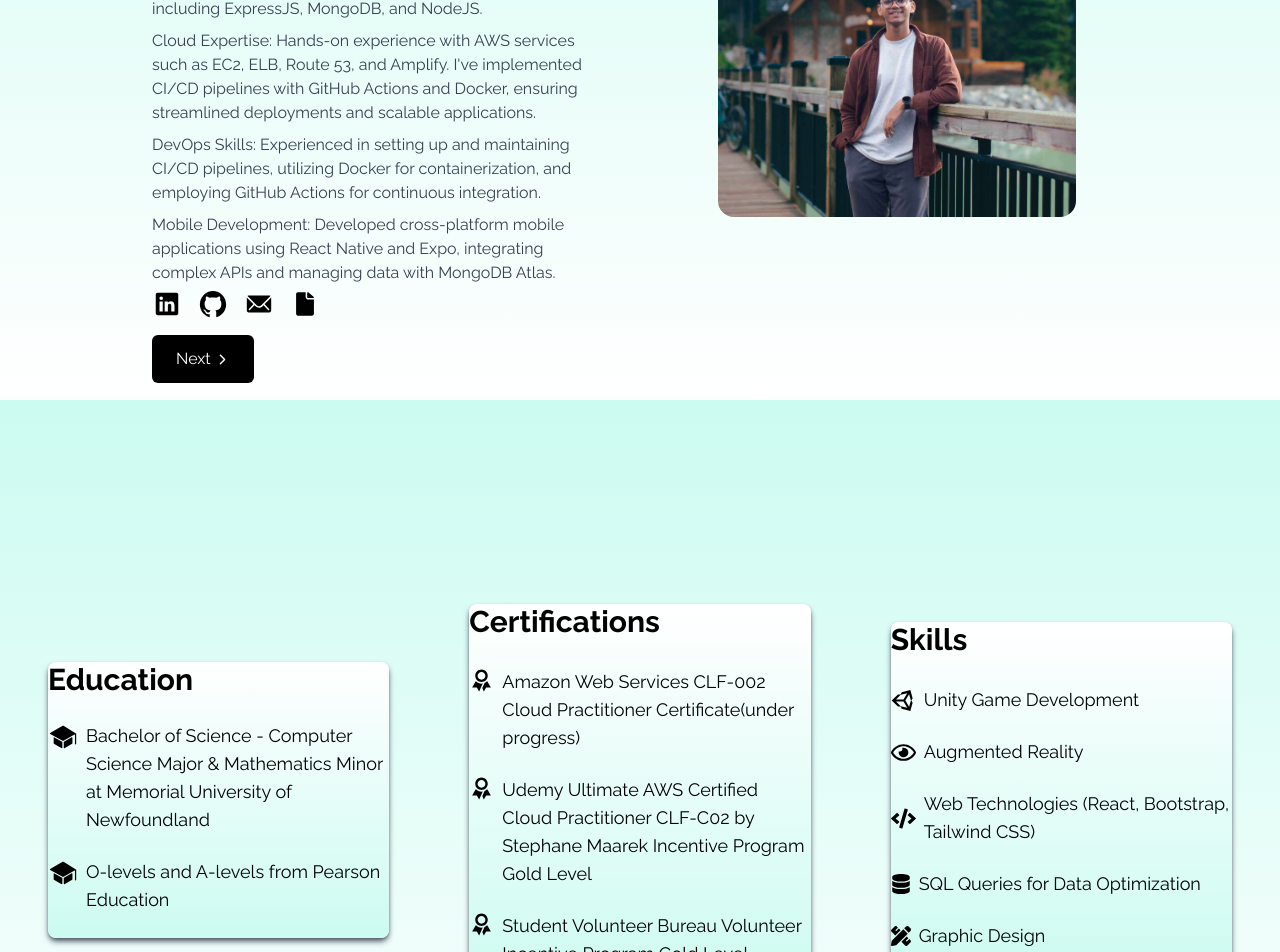
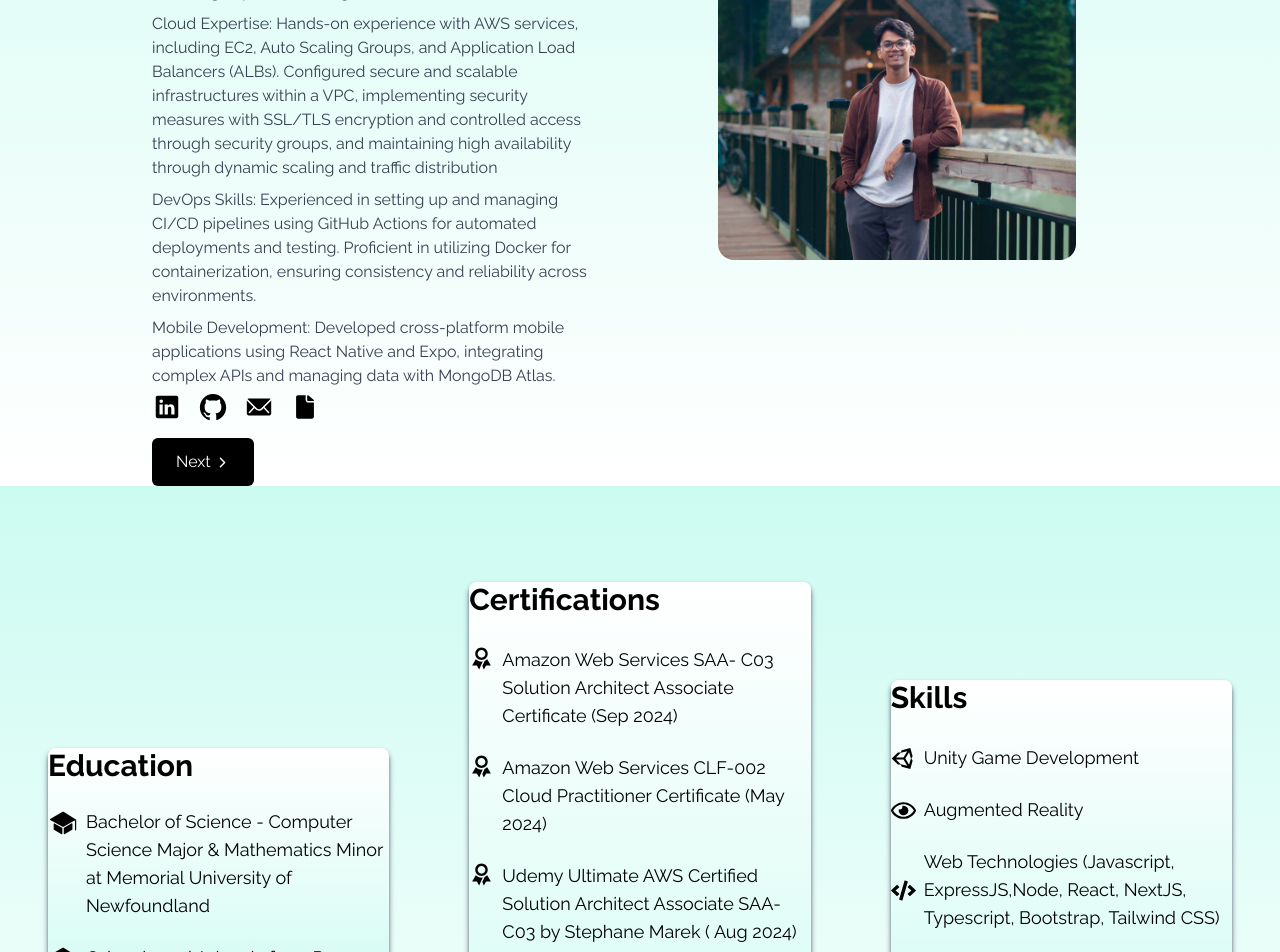
Before and after one commit to Irfanul383/portfolio_website, a React (Create React App) app: page / in a window 1280 px wide. Shown: the part 480-1432 px from the top of the page. Built offline with nearby package versions, Linux system fonts and the light colour scheme.

Commit message:
Updated contents

```diff
--- a/src/components/About.jsx
+++ b/src/components/About.jsx
@@ -36,15 +36,18 @@ const About = () => {
             ExpressJS, MongoDB, and NodeJS.
           </p>
           <p className="text-gray-700 py-1 max-w-md">
-            Cloud Expertise: Hands-on experience with AWS services such as EC2,
-            ELB, Route 53, and Amplify. I've implemented CI/CD pipelines with
-            GitHub Actions and Docker, ensuring streamlined deployments and
-            scalable applications.
+            Cloud Expertise: Hands-on experience with AWS services, including
+            EC2, Auto Scaling Groups, and Application Load Balancers (ALBs).
+            Configured secure and scalable infrastructures within a VPC,
+            implementing security measures with SSL/TLS encryption and
+            controlled access through security groups, and maintaining high
+            availability through dynamic scaling and traffic distribution
           </p>
           <p className="text-gray-700 py-1 max-w-md">
-            DevOps Skills: Experienced in setting up and maintaining CI/CD
-            pipelines, utilizing Docker for containerization, and employing
-            GitHub Actions for continuous integration.
+            DevOps Skills: Experienced in setting up and managing CI/CD
+            pipelines using GitHub Actions for automated deployments and
+            testing. Proficient in utilizing Docker for containerization,
+            ensuring consistency and reliability across environments.
           </p>
           <p className="text-gray-700 py-1 max-w-md">
             Mobile Development: Developed cross-platform mobile applications
--- a/src/components/Experience.jsx
+++ b/src/components/Experience.jsx
@@ -20,10 +20,10 @@ const Experience = () => {
               NextJS app using JavaScript and TypeScript within an Agile team. I
               employed the Bootstrap framework for front-end styling and used
               React components for modular, dynamic user interfaces. The app
-              featured secure JWT and OAuth user authentication using the MERN
-              stack and was hosted on AWS Amplify with a CI/CD pipeline for
-              streamlined deployment. I also created comprehensive codebase
-              documentation to facilitate onboarding for new developers.
+              featured secure OAuth user authentication with ExpressJS and was
+              hosted on AWS Amplify with a CI/CD pipeline for streamlined
+              deployment. I also created comprehensive codebase documentation to
+              facilitate onboarding for new developers.
             </p>
           </div>
           <div>
--- a/src/components/Projects.jsx
+++ b/src/components/Projects.jsx
@@ -60,7 +60,7 @@ const Projects = () => {
       src: "ProjectVideo3",
       githubUrl: "https://github.com/Irfanul383/portfolio_website",
       description:
-        "Developed a responsive portfolio website, irfanul.com, using React.js and Tailwind CSS to showcase my projects and skills. Employed DevOps practices by creating a CI/CD pipeline with GitHub Actions for automated deployments, leveraging Docker containerization on AWS EC2. Enhanced the site's security and reliability by integrating an SSL certificate through AWS Certificate Manager and utilizing AWS Elastic Load Balancer for efficient traffic management. Hosted the website on a custom domain through AWS Route 53, ensuring professional and seamless access.",
+        "Developed a static portfolio website, irfanul.com, using React.js and Tailwind CSS to effectively showcase my experiences and projects. Established a CI/CD pipeline with GitHub Actions for automated deployments, leveraging Docker containers on AWS EC2 to enhance the development workflow. Ensured secure access by configuring security groups and enforcing SSL/TLS encryption through AWS Certificate Manager and an Application Load Balancer (ALB). Managed availability and scalability by implementing an Auto Scaling group for dynamic load handling and hosting the site on a custom domain via AWS Route 53 for seamless, professional access.",
     },
   ];
 
--- a/src/components/Qualifications.jsx
+++ b/src/components/Qualifications.jsx
@@ -49,8 +49,26 @@ const Qualifications = () => {
                   <IoMdRibbon size={25} className="text-black mr-2" />
                 </div>
                 <div>
-                  Amazon Web Services CLF-002 Cloud Practitioner
-                  Certificate(under progress)
+                  Amazon Web Services SAA- C03 Solution Architect Associate
+                  Certificate (Sep 2024)
+                </div>
+              </li>
+              <li className="flex items-top py-3 text-lg">
+                <div className="flex-shrink-0">
+                  <IoMdRibbon size={25} className="text-black mr-2" />
+                </div>
+                <div>
+                  Amazon Web Services CLF-002 Cloud Practitioner Certificate
+                  (May 2024)
+                </div>
+              </li>
+              <li className="flex items-top py-3 text-lg">
+                <div className="flex-shrink-0">
+                  <IoMdRibbon size={25} className="text-black mr-2" />
+                </div>
+                <div>
+                  Udemy Ultimate AWS Certified Solution Architect Associate
+                  SAA-C03 by Stephane Marek ( Aug 2024)
                 </div>
               </li>
               <li className="flex items-top py-3 text-lg">
@@ -59,7 +77,7 @@ const Qualifications = () => {
                 </div>
                 <div>
                   Udemy Ultimate AWS Certified Cloud Practitioner CLF-C02 by
-                  Stephane Maarek Incentive Program Gold Level
+                  Stephane Marek (Jan 2024)
                 </div>
               </li>
               <li className="flex items-top py-3 text-lg">
@@ -67,8 +85,8 @@ const Qualifications = () => {
                   <IoMdRibbon size={25} className="text-black mr-2" />
                 </div>
                 <div>
-                  Student Volunteer Bureau Volunteer Incentive Program Gold
-                  Level
+                  Student Volunteer Bureau Volunteer Incentive Program Gold (Apr
+                  2023) Level
                 </div>
               </li>
             </ul>
@@ -94,13 +112,16 @@ const Qualifications = () => {
                 <div className="flex-shrink-0">
                   <FaCode size={25} className="mr-2" />
                 </div>
-                <div>Web Technologies (React, Bootstrap, Tailwind CSS)</div>
+                <div>
+                  Web Technologies (Javascript, ExpressJS,Node, React, NextJS,
+                  Typescript, Bootstrap, Tailwind CSS)
+                </div>
               </li>
               <li className="flex items-center py-3 text-lg">
                 <div className="flex-shrink-0">
                   <FaDatabase size={20} className="mr-2" />
                 </div>
-                <div>SQL Queries for Data Optimization</div>
+                <div>SQL Queries and GraphQL for Data Optimization</div>
               </li>
               <li className="flex items-center py-3 text-lg">
                 <div className="flex-shrink-0">
```
